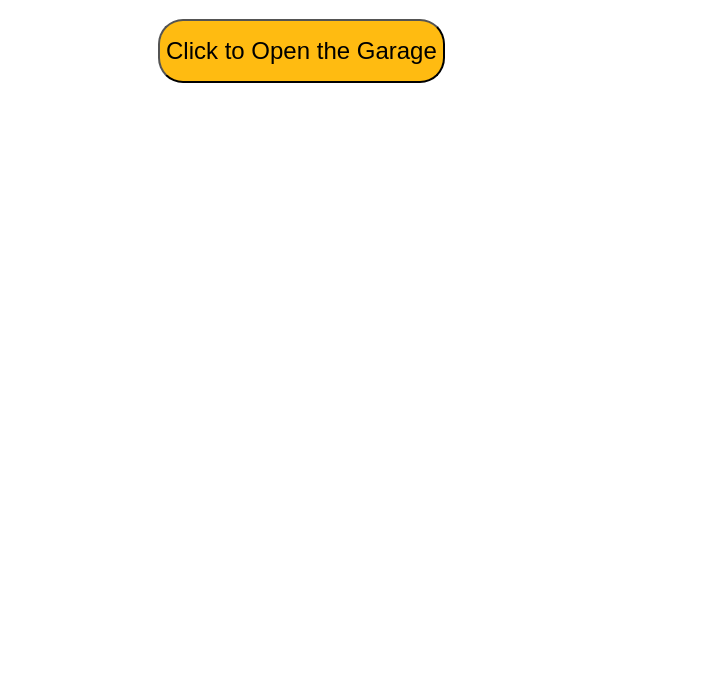
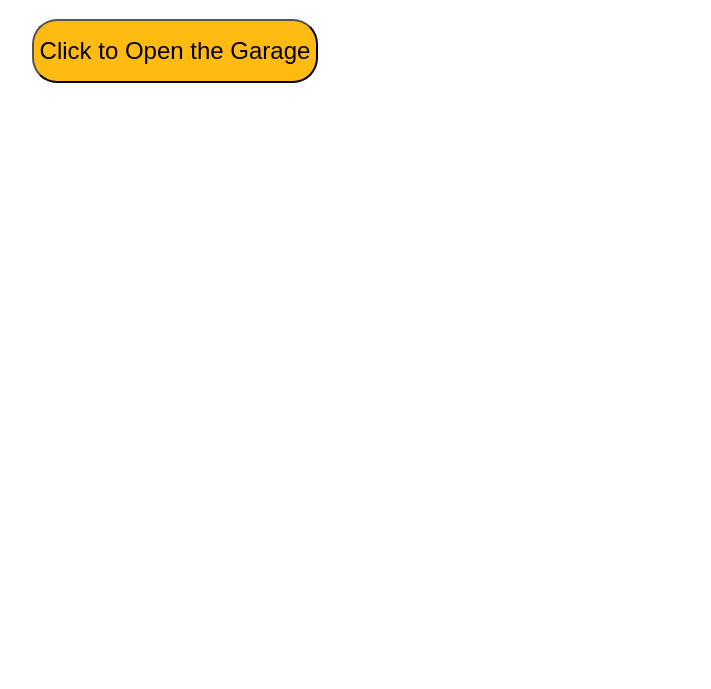
Before and after one commit to apsitos/JerrysGarage, a website: page public/index.html in a window 1280 px wide. Shown: the part 111-800 px from the top of the page, without its empty margins (166-877 px from the left). Drawn offline with nearby package versions, Linux system fonts and the light colour scheme; a web font is replaced by a local one.

Commit message:
Move buttons

```diff
--- a/public/styles.css
+++ b/public/styles.css
@@ -12,7 +12,7 @@ button {
   font-family: font-family: 'Lato', sans-serif;
   border-radius: 25px;
   align-items: center;
-  margin-left: 25%;
+  margin-left: 15%;
   /*margin-right: 25%;*/
 }
 
```
